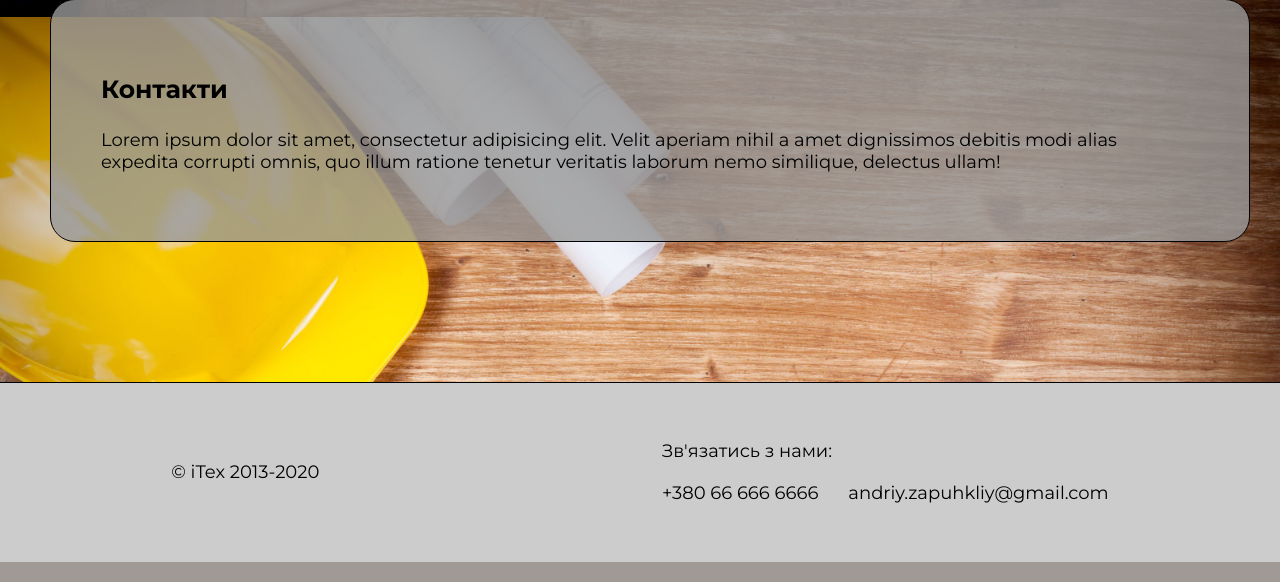
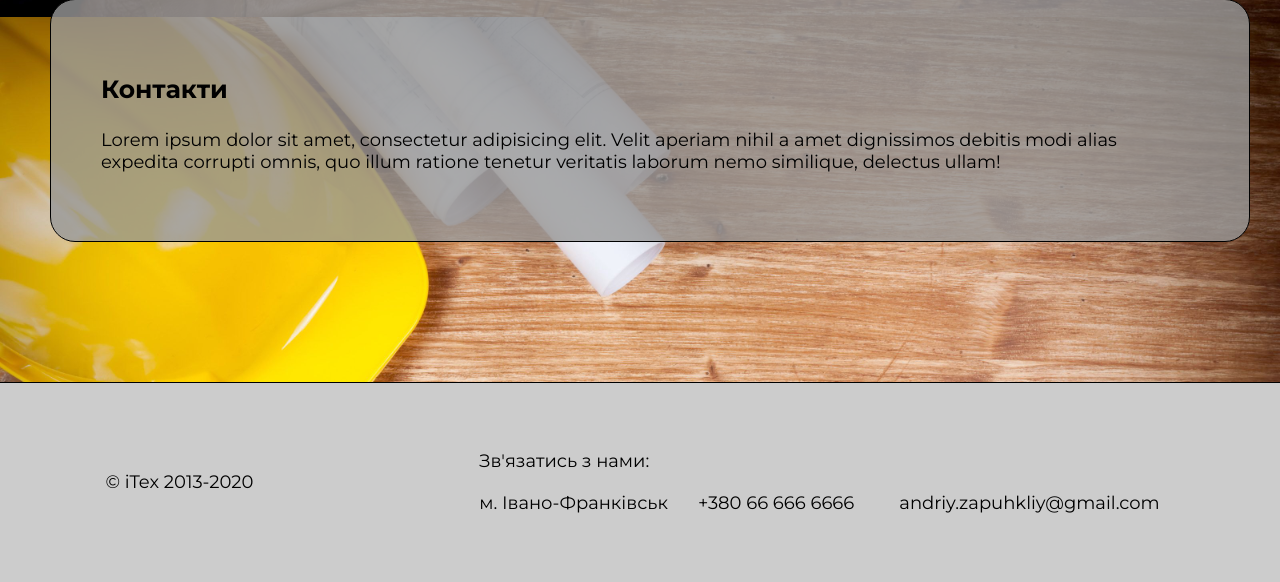
Before and after one commit to andrii-zapukhlyi/itex, a PHP site: page / in a window 1280 px wide. Shown: the part 5583-6165 px from the top of the page. Run offline with PHP 8.4, Linux system fonts and the light colour scheme; some libraries are stand-ins or nearby versions.

Commit message:
Add files via upload

```diff
--- a/index.html
+++ b/index.html
@@ -252,6 +252,7 @@
 <div class="footer__contact">
 	<p class="footer__contact__title">Зв'язатись з нами:</p>
 	<div class="footer__contact__desc">
+		<p class="footer__contact__city">м. Івано-Франківськ</p>
 		<p class="footer__contact__phone">+380 66 666 6666</p>
 		<p class="footer__contact__email">andriy.zapuhkliy@gmail.com</p>
 	</div>
--- a/style.css
+++ b/style.css
@@ -599,7 +599,7 @@ footer{
 	margin-top: 140px;
 	background: #cccccc;
 	width: 100%;
-	height: 180px;
+	height: 200px;
 	border-top: 1px solid black;
 	display: -webkit-box;
 	display: -ms-flexbox;
@@ -626,9 +626,10 @@ footer{
 	margin-top: 20px;
 }
 .footer__contact__title,
+.footer__contact__city,
 .footer__contact__phone,
 .footer__contact__email{
-	margin: 0;
+	margin: 0 15px;
 }
 .footer__contact__email{
 	margin-left: 30px;
@@ -681,7 +682,8 @@ footer{
 		-ms-flex-align: center;
 		align-items: center;
 	}
-	.footer__contact__email{
+	.footer__contact__email,
+	.footer__contact__phone{
 		margin-top: 5px;
 	}
 }
```
